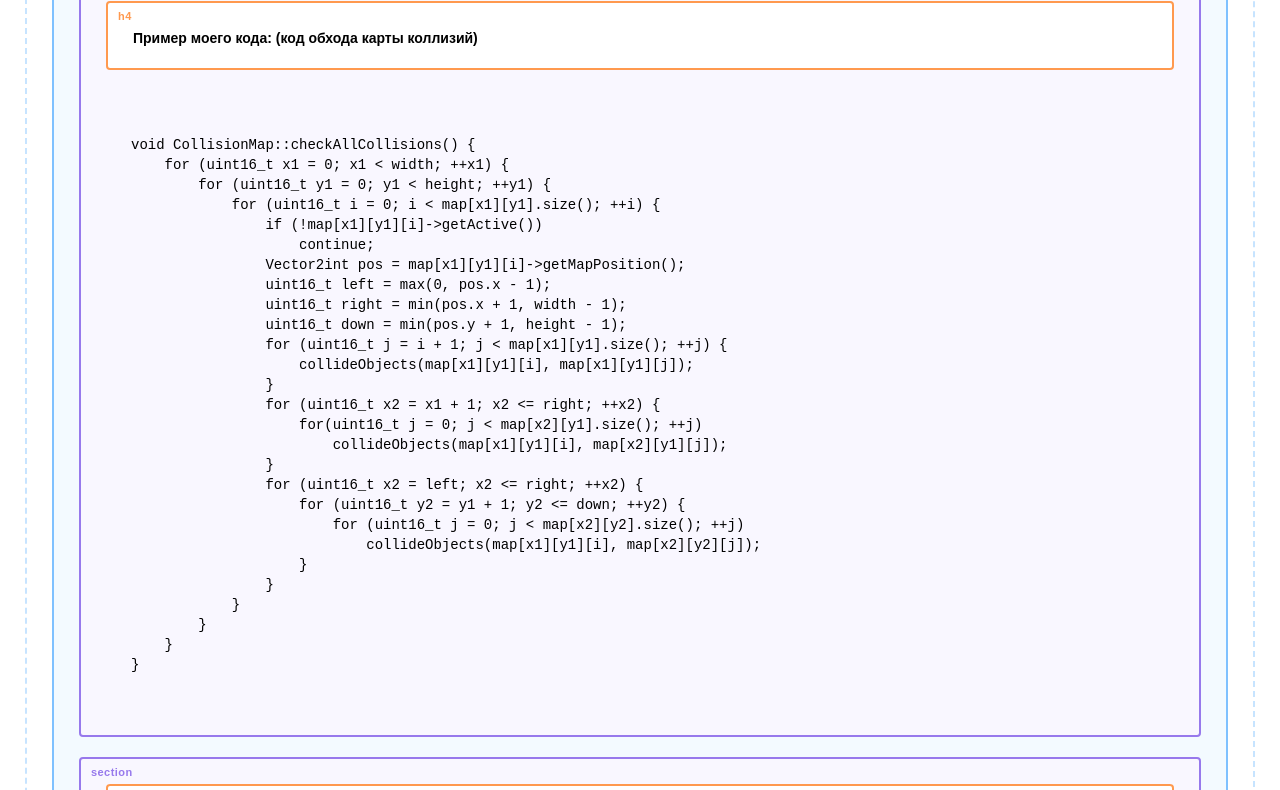
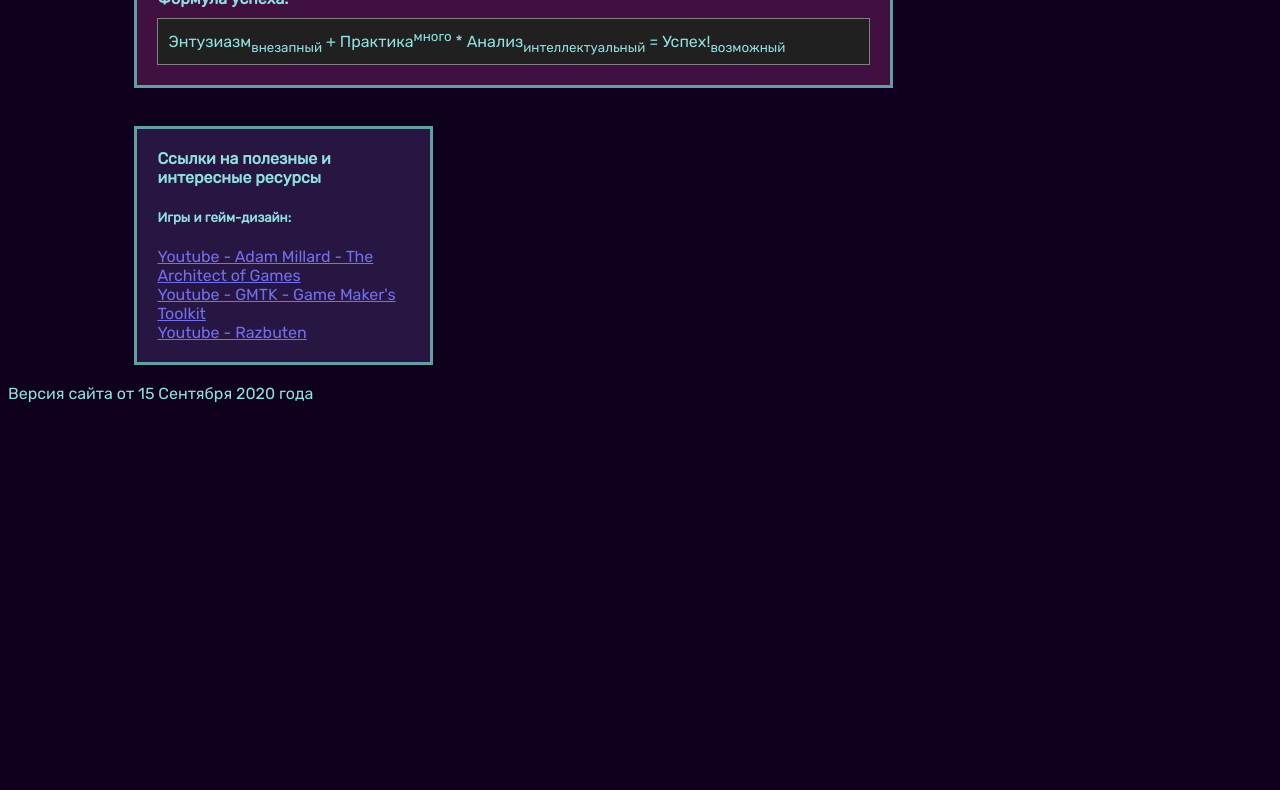
Before and after one commit to KitsuNeko256/Web-Programming-Lab1, a plain HTML site: page index.html in a window 1280 px wide. Shown: the part 2010-2800 px from the top of the page. After the commit the page ends 2421 px from the top, so only its background shows below. Drawn offline with Linux system fonts and the light colour scheme; a web font is replaced by a local one.

Commit message:
Added custom style

```diff
--- a/index.html
+++ b/index.html
@@ -7,14 +7,16 @@
     <meta name="description" content="Responsive HTML5 Website Landing Page for Developers">
     <meta name="author" content="Kozlov Andrey M33011 at ITMO University">
     <meta name="keywords" content="Андрей Козлов,Портфолио,Программист,Разработка игр,С++">
-    <! -- <link href='outlines.css' rel='stylesheet'> -->
-    <link href='outlines.css' rel='stylesheet'>
+    <link href='styles.css' rel='stylesheet'>
+    <link rel="stylesheet" href="https://fonts.googleapis.com/css?family=Rubik">
 </head>
-
 <body>
     <header>
         <nav>
-            Контакты, Примеры работ, Я на других ресурсах
+            <a href="">Главная</a>
+            <a href="">Контакты</a>
+            <a href="">Примеры работ</a>
+            <a href="">Я на других ресурсах</a>
         </nav>
     </header>
 
@@ -22,6 +24,7 @@
         <h1>Портфолио</h1>
         <h2>Андрей Козлов, студент 3 курса ИТМО</h2>
 
+        <div class="skills">
             <section>
                 <h4>Мои навыки:</h4>
                 <dl>
@@ -52,9 +55,12 @@
                     <li>Создать игру</li>
                 </ul>
             </section>
+        </div>
 
+        <div class="examples">
             <section>
-            <h4>Пример моего кода: (код обхода карты коллизий)</h4>
+                <h3>Примеры моего кода</h3>
+                <h4>Код обхода карты коллизий</h4>
                 <pre><code>
     void CollisionMap::checkAllCollisions() {
         for (uint16_t x1 = 0; x1 < width; ++x1) {
@@ -85,8 +91,10 @@ void CollisionMap::checkAllCollisions() {
     }
                 </code></pre>
             </section>
+        </div>
 
-        <section>
+
+        <div class="aboutMe">
             <h3>Обо мне</h3>
 
             <h4>Тотемное животное:</h4>
@@ -115,10 +123,11 @@ void CollisionMap::checkAllCollisions() {
             </blockquote>
 
             <h4>Формула успеха:</h4>
-            <span class="formula">
+            <div class="formula">
                 Энтузиазм<sub>внезапный</sub> + Практика<sup>много</sup> * Анализ<sub>интеллектуальный</sub> = Успех!<sub>возможный</sub>
-            </span>
-        </section>
+            </div>
+        </div>
+
 
 
 
--- /dev/null
+++ b/styles.css
@@ -0,0 +1,112 @@
+/*Big tags*/
+:root {
+    --bg_color: #100020;
+    --fg_color_purple: #302050b0;
+    --fg_color_pink: #401040;
+    --border_color: #60a0a0;
+    --text_color: #90e0e0;
+    --pre_color: #202020;
+    --pre_border_color: #808080;
+    --link_color: #7070f0;
+}
+
+html {
+    background-color: var(--bg_color);
+    color: var(--text_color);
+    font-family: "Rubik";
+}
+html::after {
+    content: "";
+    background-image: url('background.jpg');
+    background-size: cover;
+    opacity: 0.5;
+    top: 0;
+    left: 0;
+    bottom: 0;
+    right: 0;
+    position: fixed;
+    z-index: -1;
+}
+
+nav, aside, .aboutMe, .skills, .examples {
+    background-color: var(--fg_color_purple);
+    border: 3px solid var(--border_color);
+}
+
+nav {
+    text-align: left;
+    vertical-align: middle;
+    font-size: 20px;
+    margin-left: 10%;
+    margin-right: 10%;
+}
+
+main, aside {
+    width: 60%;
+    margin-left: 10%;
+    margin-right: 10%;
+}
+
+nav, aside, .aboutMe, .skills, .examples {
+    margin-top: 3%;
+    padding: 20px 20px 20px 20px;
+}
+
+aside {
+    width: 20%;
+    right: 0px;
+}
+
+
+
+/*Medium tags*/
+pre, .formula {
+    border: 1px solid var(--pre_border_color);
+    background-color: var(--pre_color);
+    padding: 10px 10px 10px 10px;
+}
+
+
+dt {
+    font-size: 18px;
+    padding-top: 10px;
+    padding-bottom: 5px;
+}
+
+ol, ul {
+    padding-bottom: 0px;
+}
+
+code {
+    font-size: 15px;
+}
+
+
+
+/*Small tags*/
+a {
+    color: var(--link_color);
+}
+
+nav a {
+    padding-right:20px;
+}
+
+h1, h2 {
+    text-align:center;
+}
+
+h4 {
+    margin-bottom:0px;
+    margin-top:0px;
+}
+
+
+/*My classes*/
+.formula {
+    margin-top: 10px;
+}
+
+.aboutMe {
+    background-color: var(--fg_color_pink);
+}
```
Also changed, not shown: background.jpg (added), 2 other files. Lines whose indentation alone changed are shown as unchanged.
